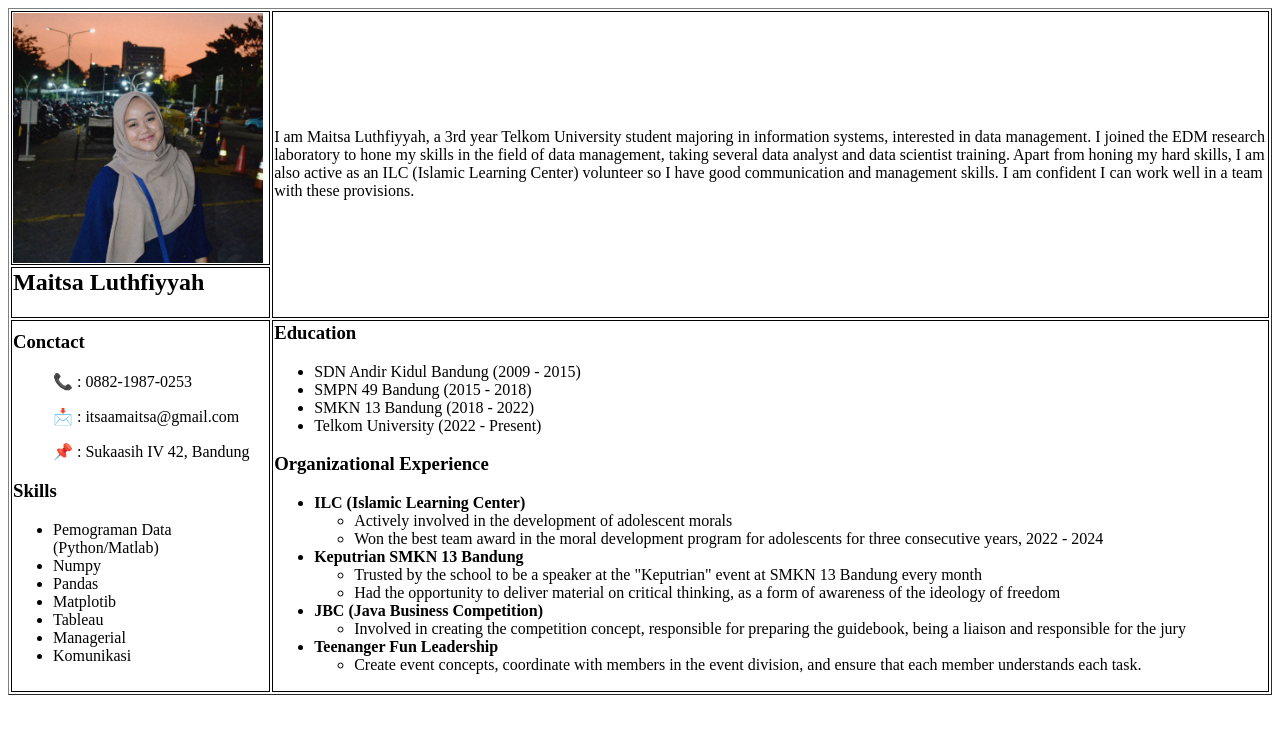
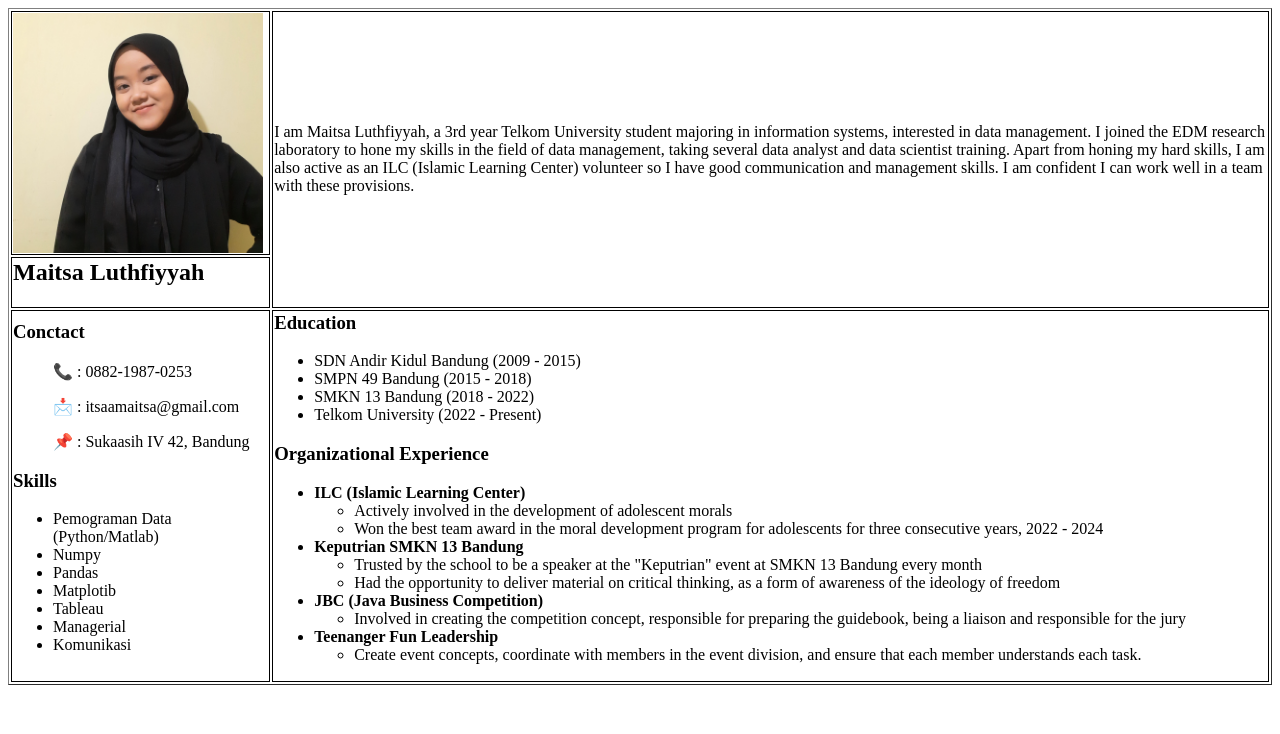
Before and after one commit to tsaacod/Website-Personal_Profile, a plain HTML site: page index.html in a window 1280 px wide. Drawn offline with Linux system fonts and the light colour scheme.

Commit message:
index.html

```diff
--- a/index.html
+++ b/index.html
@@ -6,7 +6,7 @@
         <TABLE border="1">
             <TR>
                 <TD style="border: solid 1px black" >
-                    <img src="week2_img1.jpg" width="250">
+                    <img src="profil.jpg" width="250">
                 </TD>
                 <TD style="border: solid 1px black" rowspan="2">
                     <p>
```
